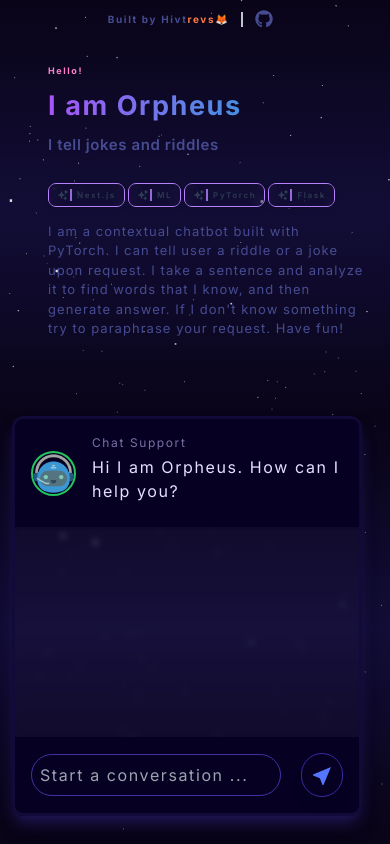
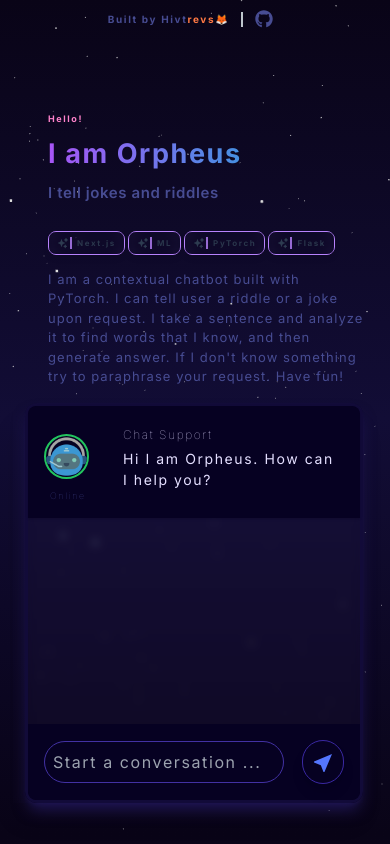
Before and after one commit to Hvitrevs/bot-react, a Next.js app: page / in a window 390 px wide. Both pictures are taken after a click on the button "Chat". Built offline with nearby package versions, Linux system fonts and the light colour scheme.

Commit message:
predeployment mobile responsive done

```diff
--- a/app/components/Chatbot.tsx
+++ b/app/components/Chatbot.tsx
@@ -62,18 +62,26 @@ const Chatbot: React.FC = () => {
   }, [messages]);
 
   return (
-    <div className='bottom-7 fixed right-7 shadow-xl flex'>
-      <div className={`flex flex-col bg-[#635aa7]/5 backdrop-blur-[3px] z-20 border-[3px] shadow-lg shadow-[#1f1652] border-[#120b39] xxs:w-[250px] xs:w-[350px] md:w-[450px] md:h-[550px] xs:h-[25rem] rounded-xl transition-opacity duration-500 ease-in-out transform translate-y-0 opacity-100 z-50 ${isOpen ? '' : 'hidden'}`}>
+    <div className='bottom-7 md:fixed md:mt-20 right-7 z-[123456] shadow-xl flex'>
+      <div className={`xs:ml-3 xxs:ml-2 flex flex-col bg-[#635aa7]/5 backdrop-blur-[5px] z-20 border-[3px] shadow-lg shadow-[#1f1652] border-[#120b39] xxs:w-[350px] xs:w-[350px] md:w-[450px] md:h-[650px] xs:h-[25rem] rounded-xl transition-opacity duration-500 ease-in-out transform translate-y-0 opacity-100 z-50 ${isOpen ? '' : 'hidden'}`}>
         <div className="sticky top-0 bg-[#060122] flex items-center justify-center p-4 rounded-t-lg shadow">
-          <Image src="/avatar.png" alt="Chat Support" width={45} height={45} className="rounded-full border-2 border-green-500" />
+          <div className='flex flex-wrap'>
+          <Image src="/avatar.png" alt="Chat Support" width={45} height={45} className="rounded-full border-2 border-green-500 mb-1 mt-3" />
+          <p className='text-[9px] mt-[6px] ml-[6px]  font-thin'>
+              Online
+          </p>
+          </div>
+
           <div className="text-white ml-4">
-            <h4 className="text-xs mb-1 text-[#7971a6]">Chat Support</h4>
-            <p className="text-md mb-2 text-[#e4dfff]">Hi I am Orpheus. How can I help you?</p>
+
+            <h4 className="mb-1 text-[#d8d2f8] md:text-[13px] xs:text-[12px] xxs:text-[10px] font-thin">Chat Support</h4>
+            <p className="text-md mb-2 text-[#e4dfff] font-normal md:text-[16px] xs:text-[14px] xxs:text-[12px]">Hi I am Orpheus. How can I help you?</p>
+
           </div>
         </div>
         <div className="flex-1 overflow-y-auto flex flex-col p-5">
           {messages.map((msg, index) => (
-            <div key={index} className={`p-2 my-2 rounded-lg max-w-max ${msg.name === 'User' ? 'bg-[#7648c0] ml-auto' : 'bg-[#1a8490]'}`}>
+            <div key={index} className={`p-2 my-2 rounded-lg max-w-max ${msg.name === 'User' ? 'bg-[#113779] ml-auto w-4/5 md:text-[16px] xs:text-[14px] xxs:text-[12px]' : 'bg-[#007261] w-4/5 md:text-[16px] xs:text-[14px] xxs:text-[10px]'}`}>
               <span className="text-white text-sm">{msg.message}</span>
             </div>
           ))}
@@ -92,11 +100,14 @@ const Chatbot: React.FC = () => {
           </button>
         </div>
       </div>
-      {isButtonVisible && (
-        <button onClick={toggleChatBox} className='ml-4 p-1.5 bg-transparent border-[1px] border-[#3c197c] text-[#8489e4] font-semibold rounded-2xl hover:bg-[#240f4b] shadow-md shadow-[#642984] hover:text-[#99d4ff]'>
+      <div className='flex items-end justify-end'>
+        {isButtonVisible && (
+        <button onClick={toggleChatBox} className='ml-4 xs:ml-2 p-1.5 bg-transparent border-[1px] border-[#3c197c] text-[#8489e4] font-semibold rounded-2xl hover:bg-[#240f4b] shadow-md shadow-[#642984] hover:text-[#99d4ff]  md:text-[13px] xs:text-[12px] xxs:text-[10px]'>
           <QuestionAnswer /> Chat
         </button>
       )}
+      </div>
+
     </div>
   );
 };
--- a/app/components/HeroFirst.tsx
+++ b/app/components/HeroFirst.tsx
@@ -8,6 +8,7 @@ import { SparklesIcon } from '@heroicons/react/24/solid';
 import Header from './Header';
 import Chatbot from './Chatbot';
 import { QuestionAnswer } from '@mui/icons-material';
+import TypingAnimation from './TypingAnimation';
 
 const HeroFirst = () => {
 
@@ -15,7 +16,7 @@ const HeroFirst = () => {
   return (
     <>
       <div className='flex items-center flex-wrap'>
-        <div className='xxs:mt-8 md:mt-[1rem] xxs:pr-4 xxs:pl-2 md:pl-20 2xl:pl-6 xl:pl-20 xs:ml-[2rem]  md:pb-1 flex flex-col gap-2 z-[50] max-w-[1050px] '>
+        <div className='xxs:mt-20 md:mt-[1rem] xxs:pr-4 xxs:pl-2 md:pl-20 2xl:pl-6 xl:pl-20 xs:ml-[2rem]  md:pb-1 flex flex-col gap-2 z-[50] max-w-[1050px] '>
           <Header />
             <div className='md:h-6 md:mt-2 mb-4  flex md:gap-5 justify-start text-start  xs:gap-[3px] xs:h-4  xs:mt-2 xxs:mt-2 xxs:h-4 xxs:gap-[2px] '>
               <Widgets
@@ -42,10 +43,9 @@ const HeroFirst = () => {
             I am a contextual chatbot built with PyTorch. I can tell user a riddle or a joke upon request. I take a sentence and analyze it to find words that I know, and then generate answer. If I don't know something try to paraphrase your request. Have fun!
             </p>
 
-
           </div>
-          </div>
-        <div className='xl:max-w-[250px] 2xl:max-w-[350px] xl:mt-40 2xl:mt-20 xl:ml-[10rem] md:ml-[9rem] xs:w-[350px] xxs:w-[220px] xs:ml-[5px]  xs:mt-[2rem]'>
+        </div>
+        <div className='xl:max-w-[250px] 2xl:max-w-[350px] xl:mt-40 2xl:mt-20 xl:ml-[10rem] md:ml-[9rem] xs:w-[350px] xxs:w-[260px] xs:ml-[5px] '>
         <Chatbot />
         </div>
         </div>
--- /dev/null
+++ b/app/components/TypingAnimation.tsx
@@ -0,0 +1,16 @@
+'use client'
+
+import React from 'react'
+
+const TypingAnimation = () => {
+  return (
+    <div className='w-[100px] h-full flex'>
+      <div className='w-[5px] h-[5px]  border-[1px] border-white rounded-full animate-bounce'>
+
+      </div>
+
+    </div>
+  )
+}
+
+export default TypingAnimation
--- a/tailwind.config.ts
+++ b/tailwind.config.ts
@@ -26,10 +26,10 @@ const config: Config = {
       keyframes: {
         bounce: {
           '0%, 100%': {
-            transform: 'translateY(-8%)',
+            transform: 'translateY(8%)',
           },
           '50%': {
-            transform: 'translateY(1%)',
+            transform: 'translateY(-8%)',
           },
         },
       },
```
